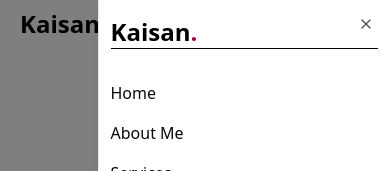
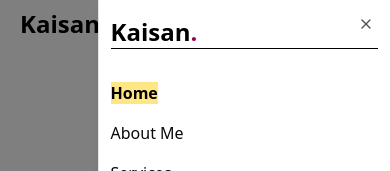
Before and after one commit to Icann09/web-portfolio, a Next.js app: page / in a window 390 px wide. Both pictures are taken after a click on the button 355 px from the left and 30 px from the top of the page. Shown: the top 171 px of the page. Built offline with nearby package versions, Linux system fonts and the light colour scheme; no server answers.

Commit message:
feat(mobile-navbar): add active section hightlighlighting

```diff
--- a/app/globals.css
+++ b/app/globals.css
@@ -149,5 +149,9 @@
   .mobile-header {
     @apply flex h-[60px] justify-between px-5 py-2 md:hidden ;
   }
+
+  .shad-active {
+    @apply text-black font-semibold bg-amber-200 ;
+  }
   /* Header */
 }
--- a/components/Header.tsx
+++ b/components/Header.tsx
@@ -33,7 +33,7 @@ export default function Header() {
   }, []);
 
   return (
-    <header className="hidden md:flex items-center justify-between gap-5 h-16 xl:gap-10">
+    <header className="hidden sm:flex items-center justify-between gap-5 h-16 xl:gap-10">
       <nav className="top-6 flex items-center justify-between w-full max-w-6xl mx-auto px-5">
         <div className="text-2xl font-bold text-black">
           Kaisan<span className="text-pink-800">.</span>
--- a/components/MobileNavigation.tsx
+++ b/components/MobileNavigation.tsx
@@ -16,7 +16,11 @@ import { useEffect } from "react";
 
 export default function MobileNavigation() {
   const [open, setOpen] = useState(false);
-  const section = "home";
+  const [activeId, setActiveId] = useState("");
+
+
+
+
 
   useEffect(() => {
     const media = window.matchMedia("(min-width: 768px)");
@@ -28,6 +32,28 @@ export default function MobileNavigation() {
     handler();
     media.addEventListener("change", handler);
     return () => media.removeEventListener("change", handler);
+  }, []);
+
+  useEffect(() => {
+    const sections = document.querySelectorAll<HTMLElement>("section[id]");
+    if (sections.length === 0) return;
+
+    const observer = new IntersectionObserver(
+      (entries) => {
+        entries.forEach((entry) => {
+          if (entry.isIntersecting) {
+            setActiveId(entry.target.id);
+          }
+        });
+      },
+      {
+        threshold: 0.5, // ✅ 50% section visible
+      }
+    );
+
+    sections.forEach((section) => observer.observe(section));
+
+    return () => observer.disconnect();
   }, []);
 
   return (
@@ -49,11 +75,22 @@ export default function MobileNavigation() {
           <nav className="">
             <ul className="flex flex-col gap-4">
               {navItems.map(({ name, id }) => (
-                <Link key={name} href={`#${id}`} className="lg:w-full">
-                  <li className={cn("mobile-nav-item", section === id && "shad-active")}>
-                    <p>{name}</p>
-                  </li>
-                </Link>
+                <li key={id}>
+                  <Link
+                    href={`#${id}`}
+                    className={cn(
+                      "mobile-nav-item",
+                      activeId === id && "shad-active"
+                    )}
+                    onClick={() =>  {
+                      setOpen(false);
+                      setActiveId(id)
+                      }
+                    }
+                  >
+                    <span>{name}</span>
+                  </Link>
+                </li>
               ))}
             </ul>
           </nav>
--- a/next.config.ts
+++ b/next.config.ts
@@ -6,9 +6,6 @@ const nextConfig: NextConfig = {
   typescript: {
     ignoreBuildErrors: true,
   },
-  eslint: {
-    ignoreDuringBuilds: true,
-  }
 };
 
 export default nextConfig;
```
Also changed, not shown: tsconfig.json (+19 -5 lines).
